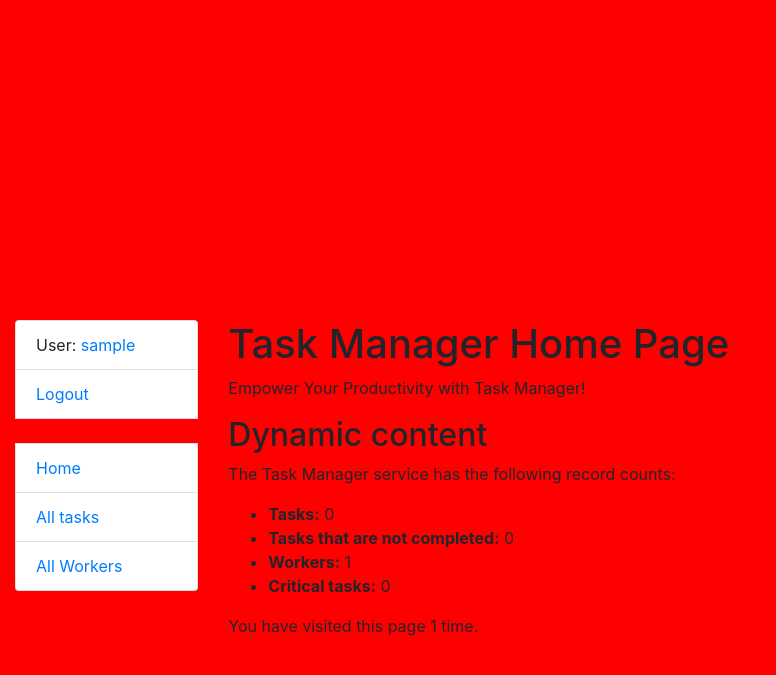
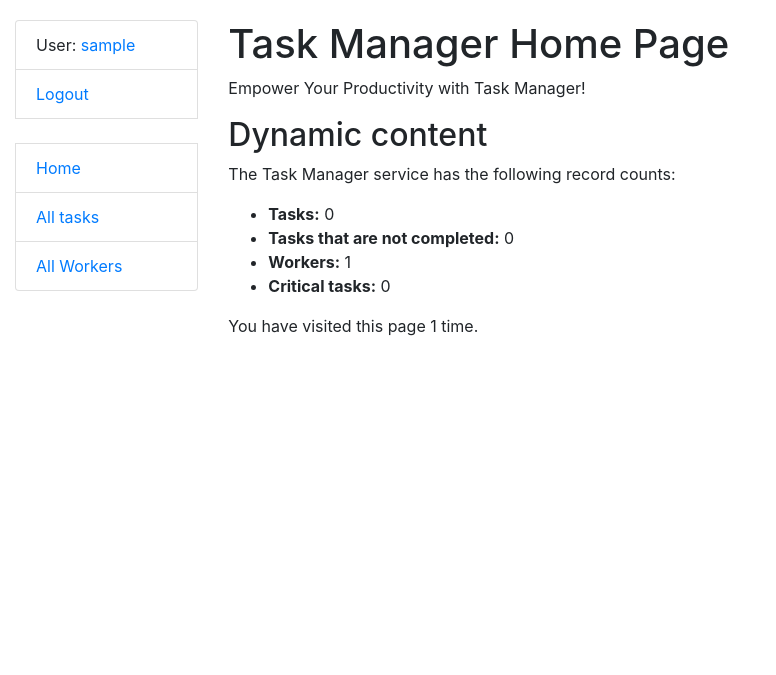
Before and after one commit to IvanKorshunovE/task_flow, a Django app: page / in a window 1280 px wide. Shown: the top 675 px of the page, without its empty margins (0-776 px from the left). Run offline with Django 4.2, Linux system fonts and the light colour scheme; the visitor is signed in with stand-in values (Sample User, id 1); data comes from the database, SQL or seed files in the repository; data that the repository does not hold is empty.

Commit message:
add margin top to body

```diff
--- a/static/css/styles.css
+++ b/static/css/styles.css
@@ -5,6 +5,5 @@
     display: inline-block;
 }
 body {
-    margin-top: 320px;
-    background-color: red;
+    margin-top: 20px;
 }
```
